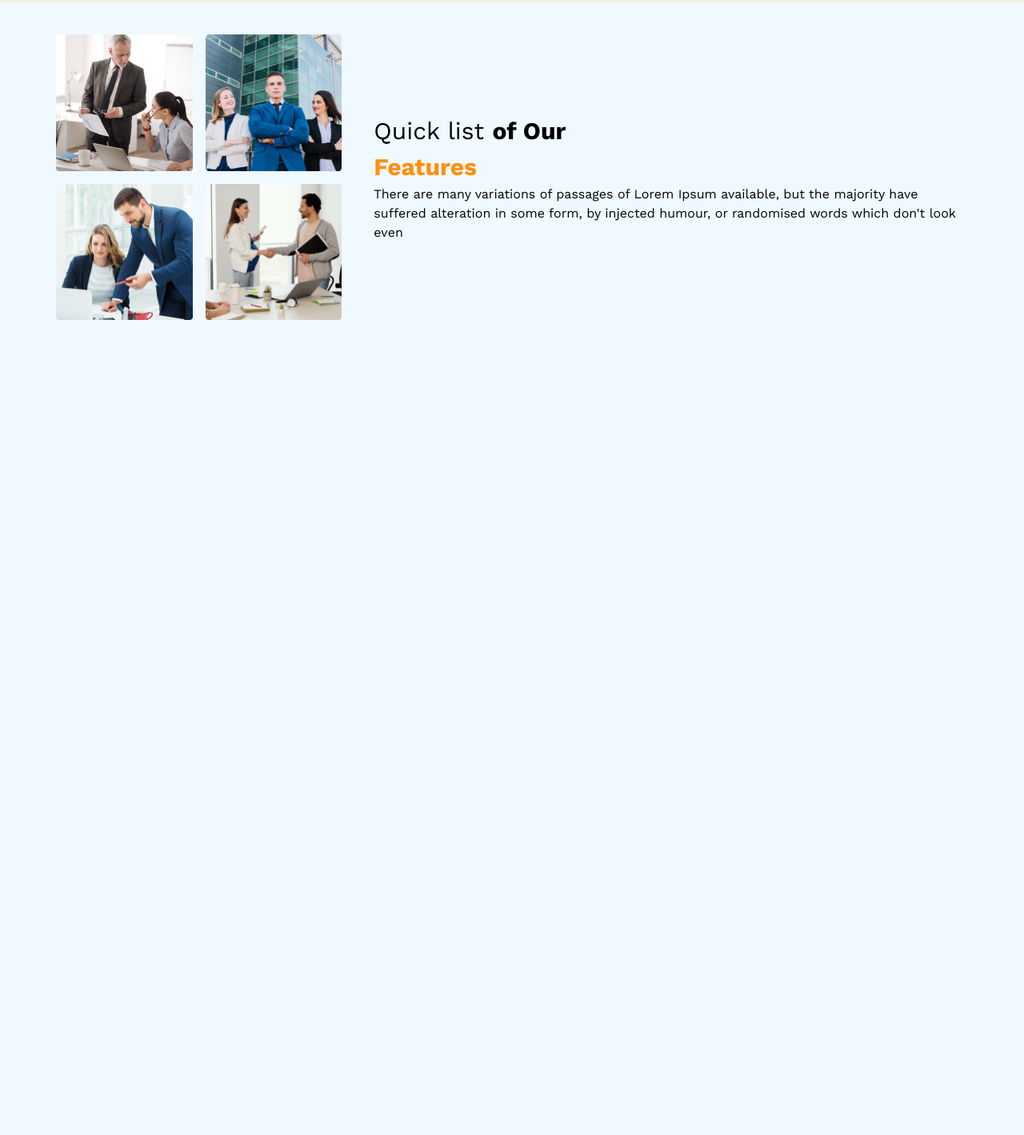
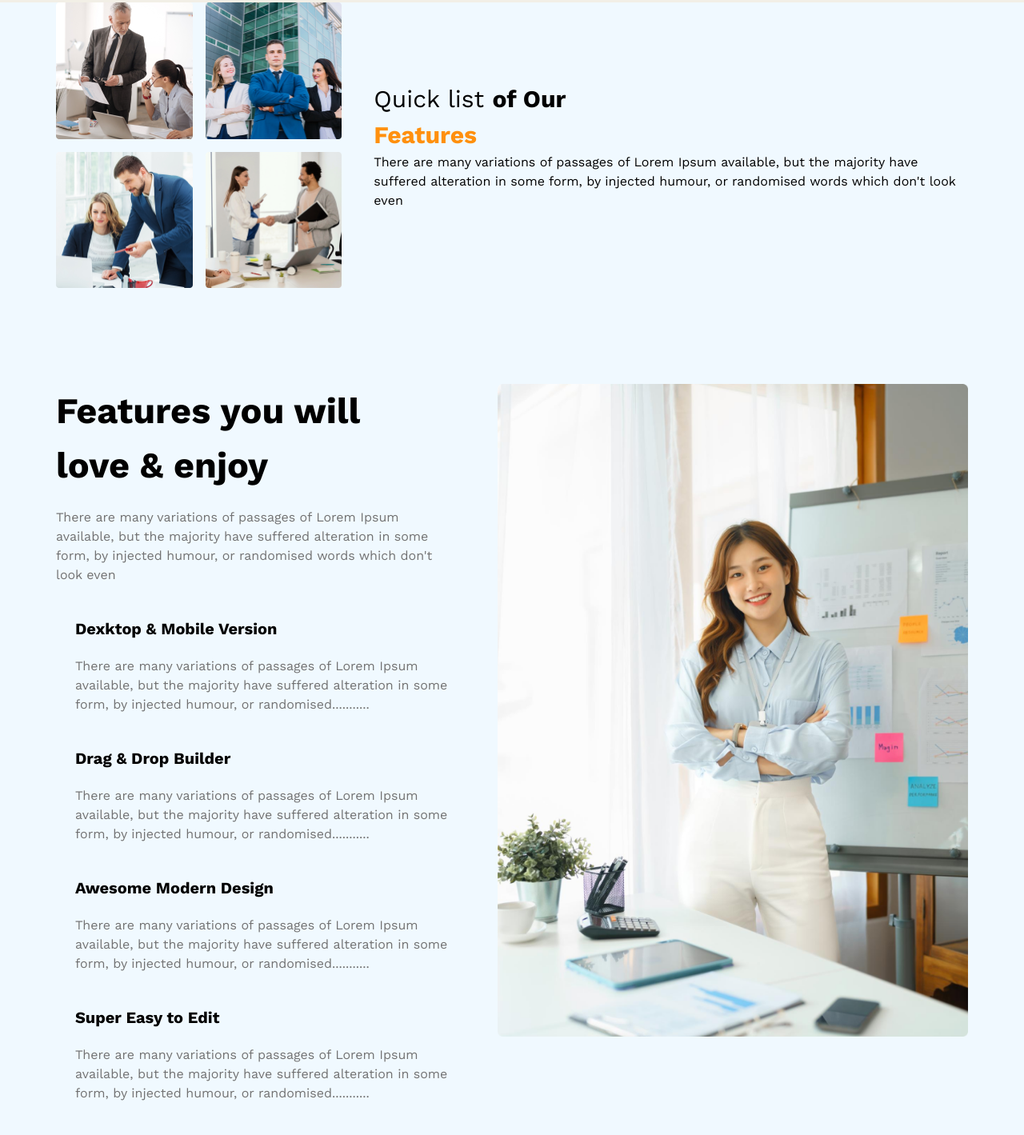
Before and after one commit to ashraf03/assingment_02, a plain HTML site: page index.html in a window 1280 px wide. Shown: the part 1217-2636 px from the top of the page at 80% size. Before the commit the page ends 1617 px from the top, so only its background shows below. Drawn offline with nearby package versions, Linux system fonts and the light colour scheme.

Commit message:
Added some features love enjoy title description and img

```diff
--- a/index.html
+++ b/index.html
@@ -30,7 +30,7 @@
                 <img src="images/brand_new.png" alt="" srcset="">
             </div>
         </section>
-        <section class="quicks-list flex gap-10 items-center mx-auto max-w-[1140px] mt-10">
+        <section class="quicks-list flex gap-10 items-center mx-auto max-w-[1140px] mb-30">
             <div class="quick-img grid grid-cols-2 gap-4">
                 <img src="images/quick1.png" alt="">
                 <img src="images/quick2.png" alt="">
@@ -42,8 +42,37 @@
                 <p class="qucik-list-description">There are many variations of passages of Lorem Ipsum available, but the majority have suffered alteration in some form, by injected humour, or randomised words which don't look even</p>
             </div>
         </section>
-        <section class="features-love-enjoy">
+        <section class="features-love-enjoy  mx-auto max-w-[1140px] flex gap-15">
+                <div class="feature-love-enjoy w-[586px]">
+                    <h1 class="feature-love-enjoy-title text-[45px] font-bold pb-5">Features you will <br>love & enjoy</h1>
+                    <p class="feature-love-enjoy-description text-[#727272] pb-10">There are many variations of passages of Lorem Ipsum available, but the majority have suffered alteration in some form, by injected humour, or randomised words which don't look even</p>
 
+                    <div class="features-subtitle pl-6">
+                        <div class="feature-subtitle">
+                            <h1 class="text-[20px] font-bold pb-5">Dexktop & Mobile Version</h1>
+                            <p class="text-[#727272] pb-10">There are many variations of passages of Lorem Ipsum available, but the majority have suffered alteration in some form, by injected humour, or randomised...........</p>
+                        </div>
+                        <div class="feature-subtitle">
+                            <h1 class="text-[20px] font-bold pb-5">Drag & Drop Builder</h1>
+                            <p class="text-[#727272] pb-10">There are many variations of passages of Lorem Ipsum available, but the majority have suffered alteration in some form, by injected humour, or randomised...........</p>
+                        </div>
+                        <div class="feature-subtitle">
+                            <h1 class="text-[20px] font-bold pb-5">Awesome Modern Design</h1>
+                            <p class="text-[#727272] pb-10">There are many variations of passages of Lorem Ipsum available, but the majority have suffered alteration in some form, by injected humour, or randomised...........</p>
+                        </div>
+                         <div class="feature-subtitle">
+                            <h1 class="text-[20px] font-bold pb-5">Super Easy to Edit</h1>
+                            <p class="text-[#727272] pb-10">There are many variations of passages of Lorem Ipsum available, but the majority have suffered alteration in some form, by injected humour, or randomised...........</p>
+                        </div>
+                    </div>
+                </div>
+                <div class="features-image w-[700px]">
+                    <img src="images/feature-enjoy.png" alt="">
+                    <!-- <div class="10-years">
+                    <h1>10+Year</h1>
+                    <p>Experience</p>
+                    </div> -->
+                </div>
         </section>
         <section class="some-facts">
 
```
Also changed, not shown: images/feature-enjoy.png (added).
